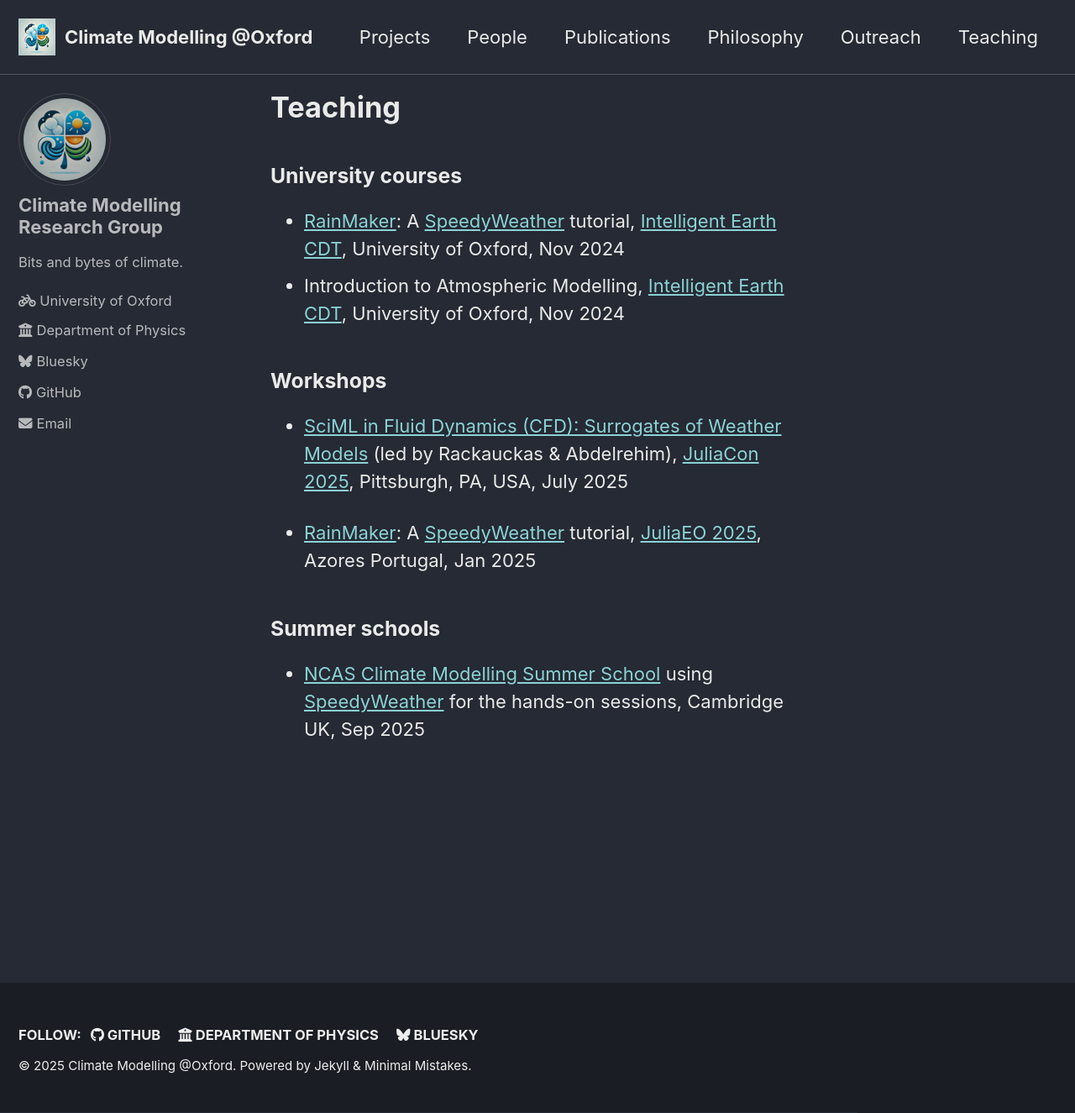
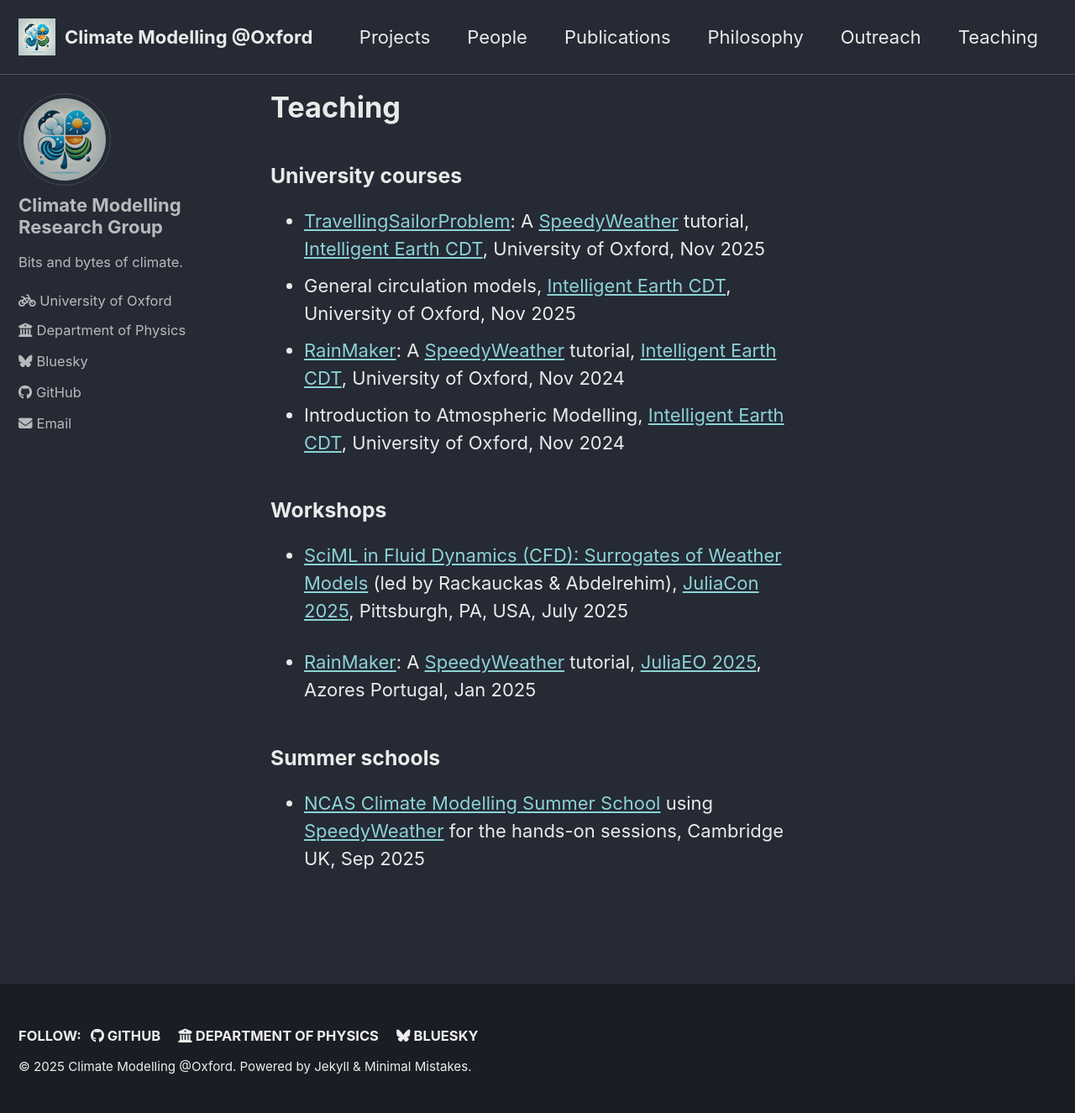
Before and after one commit to climate-modelling/climate-modelling.github.io, a Jekyll site: the page built from _pages/teaching.md, in a window 1280 px wide and 1325 px high. Shown: the whole window at 84% size. Built offline with Jekyll 4.4.1, drawn with Linux system fonts in a browser that asks for light colours; cached includes are drawn as plain includes.

Commit message:
Update teaching.md

```diff
--- a/_pages/teaching.md
+++ b/_pages/teaching.md
@@ -7,6 +7,8 @@
 
 ### University courses
 
+- [TravellingSailorProblem](https://github.com/SpeedyWeather/TravellingSailorProblem.jl): A [SpeedyWeather](https://github.com/SpeedyWeather/SpeedyWeather.jl) tutorial, [Intelligent Earth CDT](https://intelligent-earth.ox.ac.uk/), University of Oxford, Nov 2025
+- General circulation models, [Intelligent Earth CDT](https://intelligent-earth.ox.ac.uk/), University of Oxford, Nov 2025
 - [RainMaker](https://github.com/SpeedyWeather/RainMaker.jl): A [SpeedyWeather](https://github.com/SpeedyWeather/SpeedyWeather.jl) tutorial, [Intelligent Earth CDT](https://intelligent-earth.ox.ac.uk/), University of Oxford, Nov 2024
 - Introduction to Atmospheric Modelling, [Intelligent Earth CDT](https://intelligent-earth.ox.ac.uk/), University of Oxford, Nov 2024
 
```
